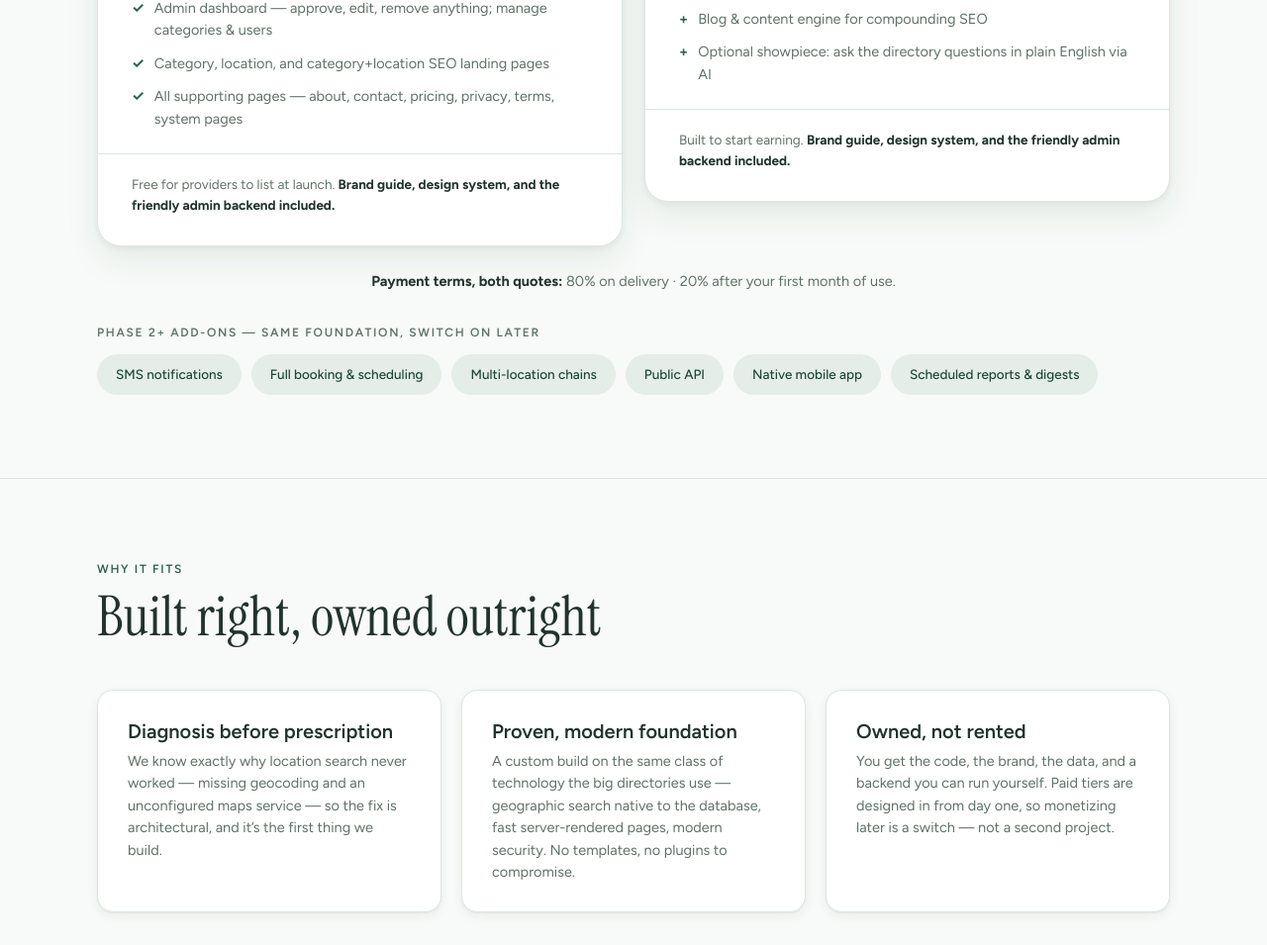
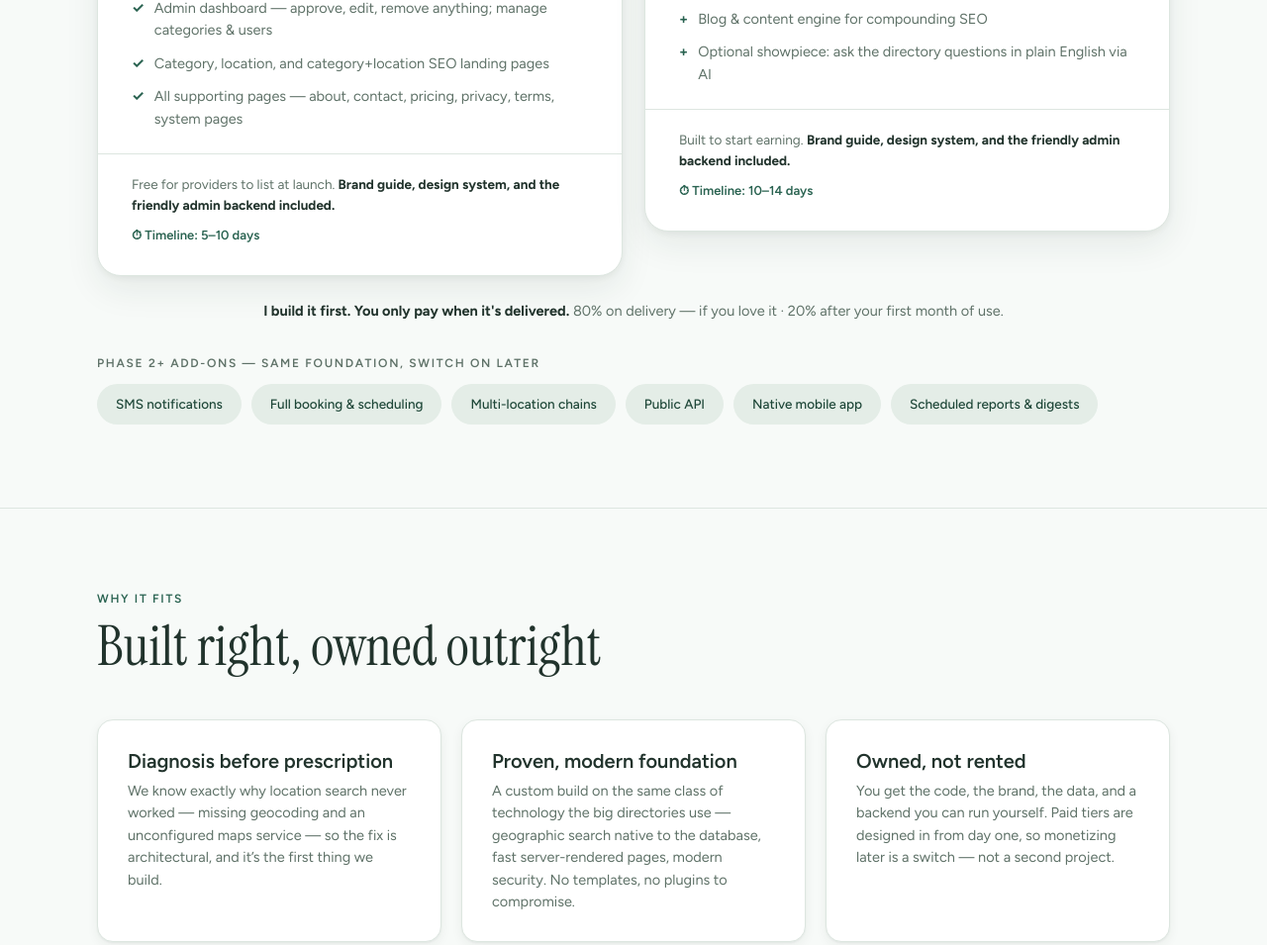
Before and after one commit to Tariqlearnstocode/healin-hub, a plain HTML site: page index.html in a window 1280 px wide. Shown: the part 7342-8297 px from the top of the page at 99% size. Drawn offline with nearby package versions, Linux system fonts and the light colour scheme; no server answers.

Commit message:
Add timelines and update payment terms on quotes
- Quote A: 5–10 day timeline
- Quote B: 10–14 day timeline
- Payment note: "I build it first. You only pay when it's delivered."

Co-Authored-By: Claude Sonnet 4.6 <noreply@anthropic.com>

```diff
--- a/index.html
+++ b/index.html
@@ -244,7 +244,7 @@
           <li>Category, location, and category+location SEO landing pages</li>
           <li>All supporting pages — about, contact, pricing, privacy, terms, system pages</li>
         </ul>
-        <div class="q-foot">Free for providers to list at launch. <b>Brand guide, design system, and the friendly admin backend included.</b></div>
+        <div class="q-foot">Free for providers to list at launch. <b>Brand guide, design system, and the friendly admin backend included.</b><br><span style="display:inline-flex;align-items:center;gap:6px;margin-top:10px;font-size:13px;color:var(--color-action);font-weight:600;">⏱ Timeline: 5–10 days</span></div>
       </div>
 
       <div class="quote-card q-b">
@@ -269,11 +269,11 @@
           <li class="plus">Blog &amp; content engine for compounding SEO</li>
           <li class="plus">Optional showpiece: ask the directory questions in plain English via AI</li>
         </ul>
-        <div class="q-foot">Built to start earning. <b>Brand guide, design system, and the friendly admin backend included.</b></div>
+        <div class="q-foot">Built to start earning. <b>Brand guide, design system, and the friendly admin backend included.</b><br><span style="display:inline-flex;align-items:center;gap:6px;margin-top:10px;font-size:13px;color:var(--color-action);font-weight:600;">⏱ Timeline: 10–14 days</span></div>
       </div>
     </div>
 
-    <p class="payment-note"><b>Payment terms, both quotes:</b> 80% on delivery · 20% after your first month of use.</p>
+    <p class="payment-note"><b>I build it first. You only pay when it's delivered.</b> 80% on delivery — if you love it · 20% after your first month of use.</p>
 
     <div class="addons">
       <p class="lbl">Phase 2+ add-ons — same foundation, switch on later</p>
```
